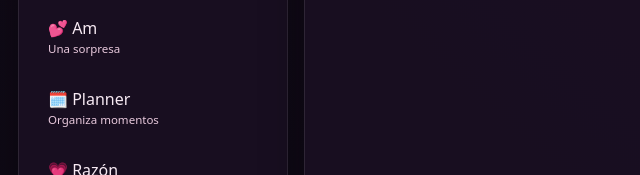
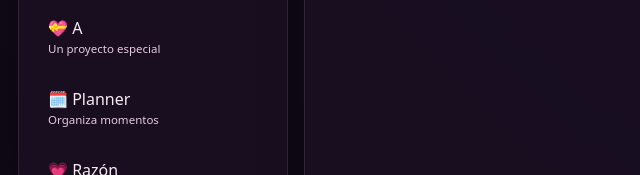
Before and after one commit to Nicolas010126/mi_mundo, a plain HTML site: page index.html in a window 1280 px wide. Shown: the part 767-942 px from the top of the page, 0-640 px from the left. Drawn offline with Linux system fonts and the light colour scheme.

Commit message:
Cambiar acceso de Am a A

```diff
--- a/index.html
+++ b/index.html
@@ -51,7 +51,7 @@ iframe{border:0;width:100%;flex:1;min-height:75vh;background:white}
     <button class="project" data-src="Coraz-n/Index.html" data-title="Corazón de estrellas">✨ Corazón de estrellas <small>Otra versión del corazón</small></button>
     <button class="project" data-src="sol/index.html" data-title="Sol">☀️ Sol <small>Un detalle especial</small></button>
     <button class="project" data-src="Todos-/index.html" data-title="Todos">💞 Todos <small>Un recuerdo compartido</small></button>
-    <button class="project" data-src="Am/index.html" data-title="Am">💕 Am <small>Una sorpresa</small></button>
+    <button class="project" data-src="A/index.html" data-title="A">💝 A <small>Un proyecto especial</small></button>
     <button class="project" data-src="Planner/index.html" data-title="Planner">🗓️ Planner <small>Organiza momentos</small></button>
     <button class="project" data-src="Razon/index.html" data-title="Razón">💗 Razón <small>Un motivo para sonreír</small></button>
     <button class="project" data-src="Un_Dia_Cualquiera/index.html" data-title="Un día cualquiera">🌙 Un día cualquiera <small>Un momento especial</small></button>
```
